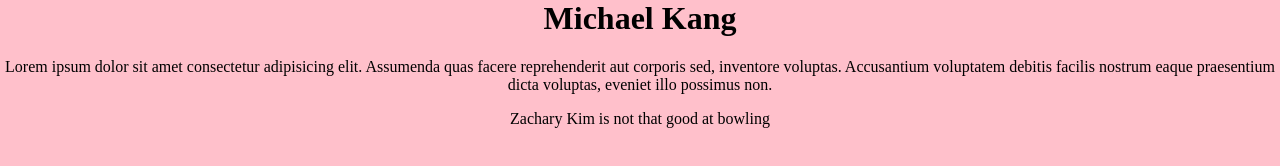
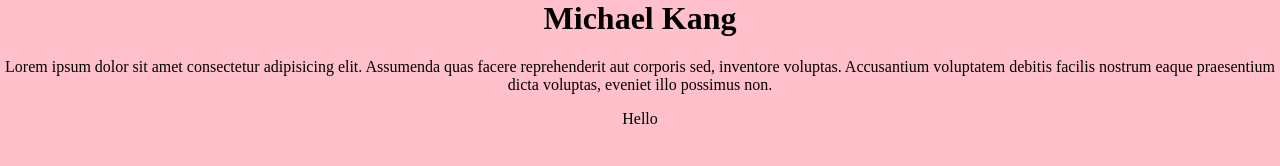
Before and after one commit to mkang2/mkang2.github.io, a plain HTML site: page index.html in a window 1280 px wide. Drawn offline with Linux system fonts and the light colour scheme.

Commit message:
initialcommit

```diff
--- a/index.html
+++ b/index.html
@@ -9,6 +9,6 @@
 <body>
     <h1>Michael Kang</h1>
     <p>Lorem ipsum dolor sit amet consectetur adipisicing elit. Assumenda quas facere reprehenderit aut corporis sed, inventore voluptas. Accusantium voluptatem debitis facilis nostrum eaque praesentium dicta voluptas, eveniet illo possimus non.</p>
-    <p>Zachary Kim is not that good at bowling</p>
+    <p>Hello</p>
 </body>
 </html>
```
